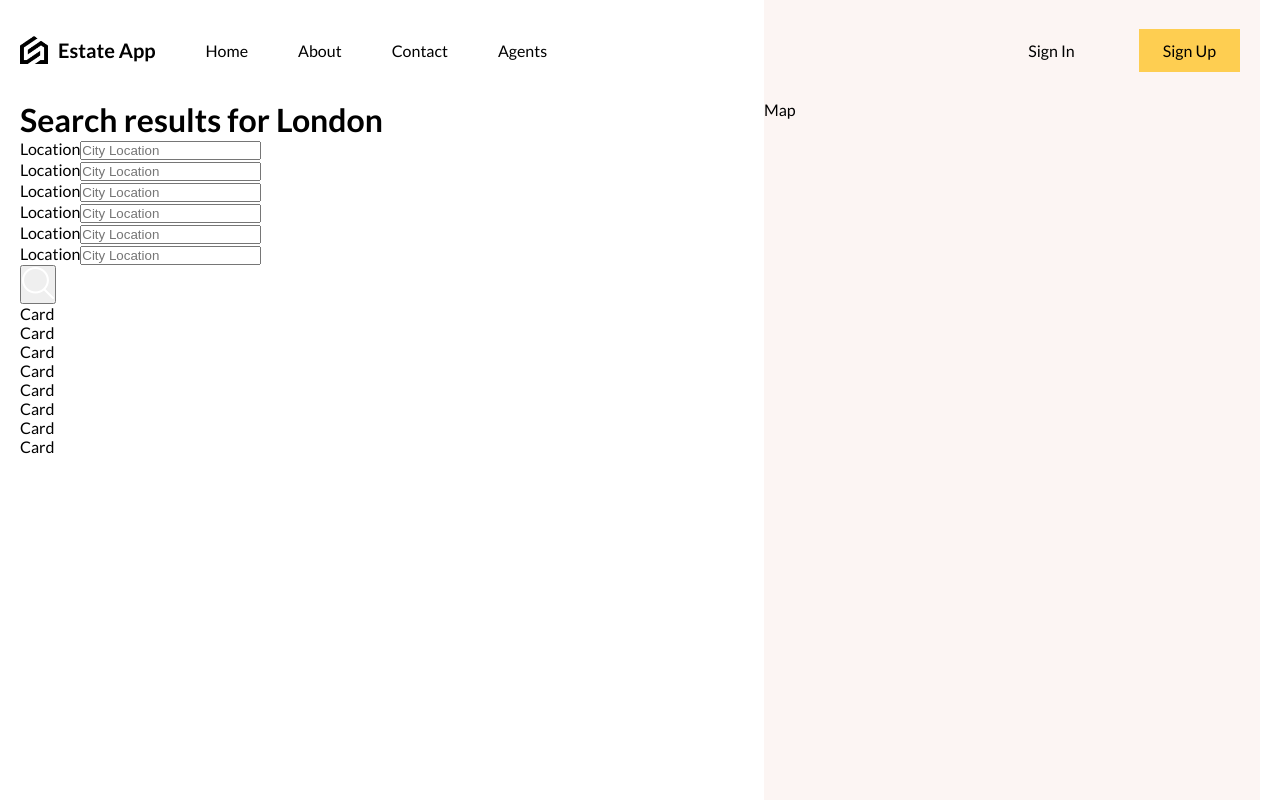
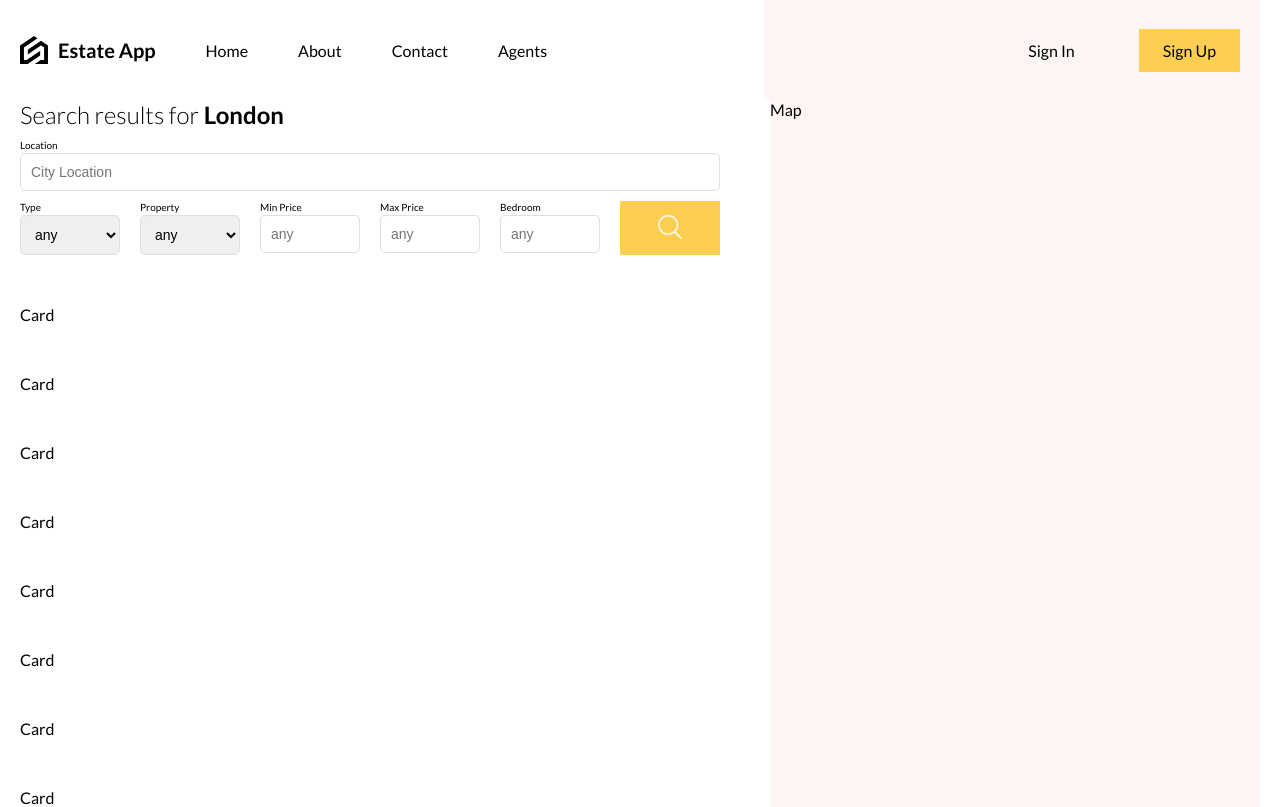
Before and after one commit to sergey87chuvasov/-Estate-Booking-System-, a React (Vite) app: page /list in a window 1280 px wide. Shown: the top 807 px of the page. Built offline with nearby package versions, Linux system fonts and the light colour scheme.

Commit message:
added List Page section - 2 part

```diff
--- a/src/components/filter/Filter.jsx
+++ b/src/components/filter/Filter.jsx
@@ -8,7 +8,7 @@ function Filter() {
       </h1>
       <div className='top'>
         <div className='item'>
-          <label htmlFor='city'>Location</label>
+          <label htmlFor='type'>Location</label>
           <input
             type='text'
             id='city'
@@ -19,49 +19,44 @@ function Filter() {
       </div>
       <div className='bottom'>
         <div className='item'>
-          <label htmlFor='city'>Location</label>
+          <label htmlFor='city'>Type</label>
+          <select name='type' id='type'>
+            <option value='any'>any</option>
+            <option value='buy'>Buy</option>
+            <option value='rent'>Rent</option>
+          </select>
+        </div>
+        <div className='item'>
+          <label htmlFor='property'>Property</label>
+          <select name='property' id='property'>
+            <option value='any'>any</option>
+            <option value='apartment'>Apartment</option>
+            <option value='house'>House</option>
+            <option value='condo'>Condo</option>
+            <option value='land'>Land</option>
+          </select>
+        </div>
+        <div className='item'>
+          <label htmlFor='minPrice'>Min Price</label>
           <input
-            type='text'
-            id='city'
-            name='city'
-            placeholder='City Location'
+            type='number'
+            id='minPrice'
+            name='minPrice'
+            placeholder='any'
           />
         </div>
         <div className='item'>
-          <label htmlFor='city'>Location</label>
+          <label htmlFor='maxPrice'>Max Price</label>
           <input
-            type='text'
-            id='city'
-            name='city'
-            placeholder='City Location'
+            type='number'
+            id='maxPrice'
+            name='maxPrice'
+            placeholder='any'
           />
         </div>
         <div className='item'>
-          <label htmlFor='city'>Location</label>
-          <input
-            type='text'
-            id='city'
-            name='city'
-            placeholder='City Location'
-          />
-        </div>
-        <div className='item'>
-          <label htmlFor='city'>Location</label>
-          <input
-            type='text'
-            id='city'
-            name='city'
-            placeholder='City Location'
-          />
-        </div>
-        <div className='item'>
-          <label htmlFor='city'>Location</label>
-          <input
-            type='text'
-            id='city'
-            name='city'
-            placeholder='City Location'
-          />
+          <label htmlFor='bedroom'>Bedroom</label>
+          <input type='text' id='bedroom' name='bedroom' placeholder='any' />
         </div>
         <button>
           <img src='/search.png' alt='button' />
--- a/src/components/filter/filter.scss
+++ b/src/components/filter/filter.scss
@@ -1,2 +1,54 @@
 .filter {
+  display: flex;
+  flex-direction: column;
+  gap: 10px;
+
+  h1 {
+    font-weight: 300;
+    font-size: 24px;
+  }
+
+  .item {
+    display: flex;
+    flex-direction: column;
+    gap: 2px;
+
+    label {
+      font-size: 10px;
+    }
+
+    input,
+    select {
+      width: 100px;
+      padding: 10px;
+      border: 1px solid #e0e0e0;
+      border-radius: 5px;
+      font-size: 14px;
+    }
+  }
+
+  .top {
+    input {
+      width: 100%;
+    }
+  }
+
+  .bottom {
+    display: flex;
+    justify-content: space-between;
+    gap: 20px;
+
+    button {
+      width: 100px;
+      padding: 10px;
+      border: none;
+      cursor: pointer;
+      background-color: #fece51;
+
+      img {
+        width: 24px;
+        height: 24px;
+      }
+    }
+  }
 }
--- a/src/routes/listPage/listPage.scss
+++ b/src/routes/listPage/listPage.scss
@@ -7,6 +7,10 @@
 
     .wrapper {
       padding-right: 50px;
+      display: flex;
+      flex-direction: column;
+      gap: 50px;
+      overflow-y: scroll;
     }
   }
   .mapContainer {
```
